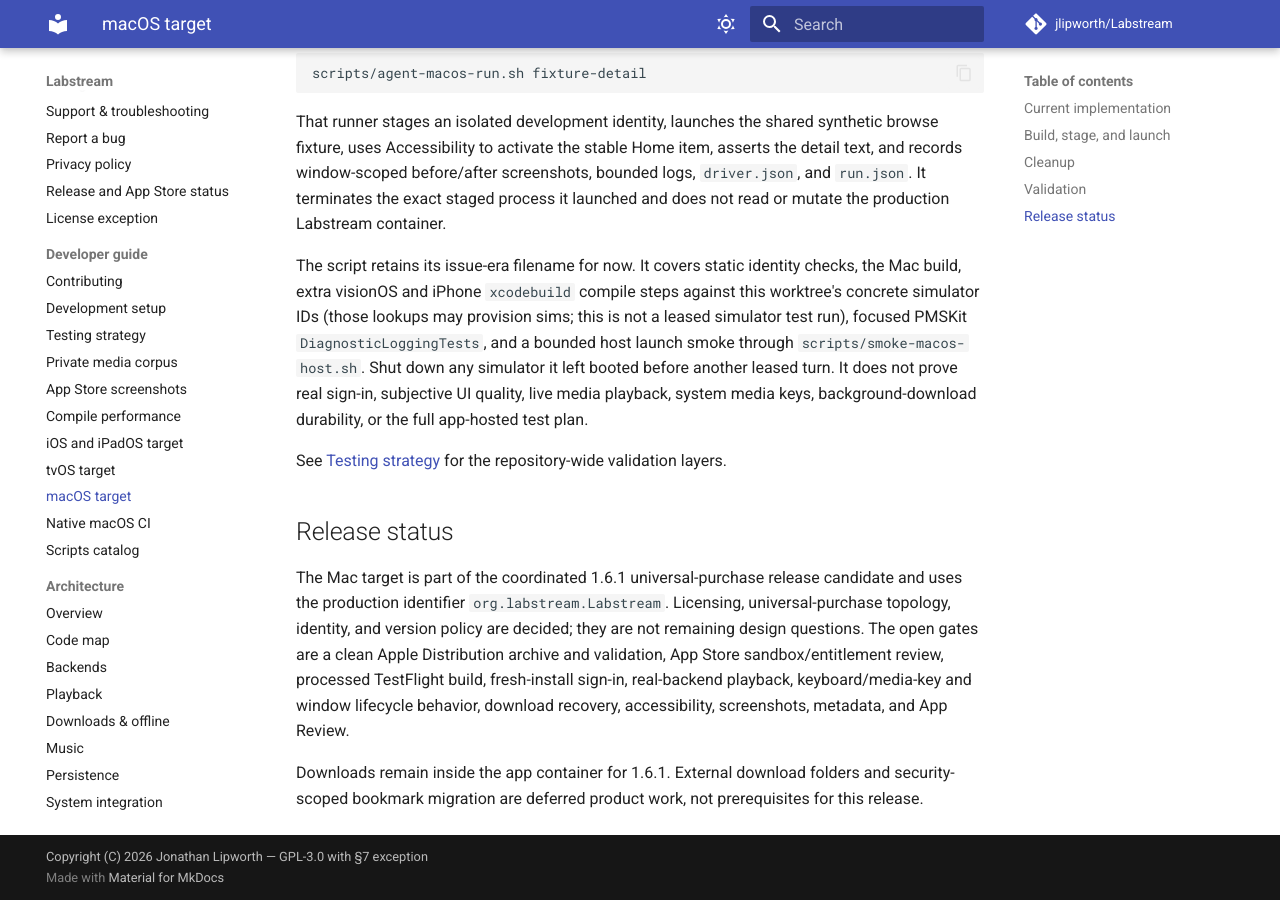
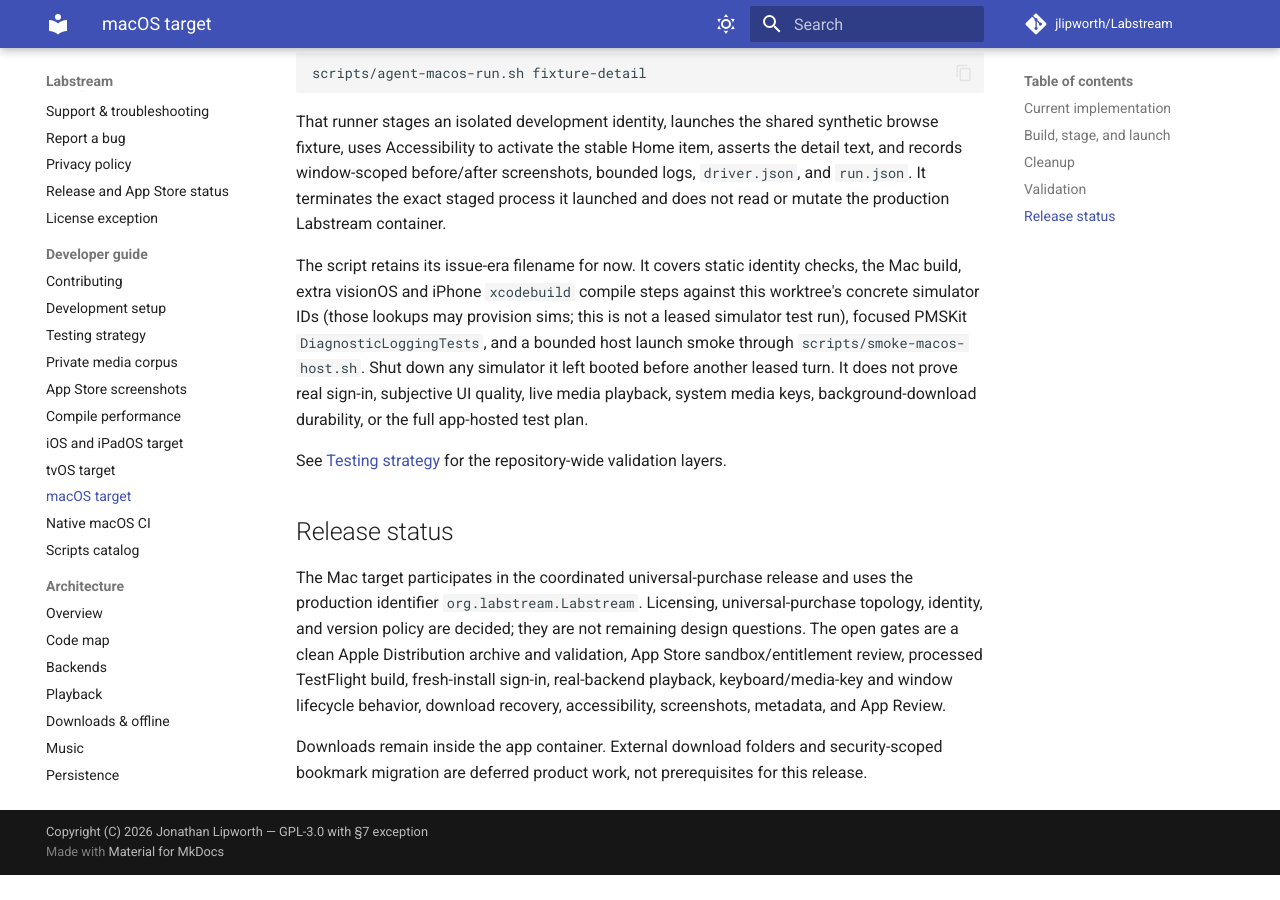
Before and after one commit to jlipworth/Labstream, an MkDocs documentation site: the page built from docs/MACOS.md, in a window 1280 px wide and 900 px high, scrolled down 2886 px. Built offline with MkDocs 1.6.1 and Material for MkDocs 9.7.7, drawn with Linux system fonts in a browser that asks for light colours; comment, search, counter and statistics services are not loaded; after the commit the page ends 3761 px from its top, so only the background shows below that.

Commit message:
Bump all apps and PMSKit to 1.7.0 (#315)
## Summary
- Set visionOS, universal iOS/iPadOS, tvOS and macOS to 1.7.0 (build 1)
in all three configurations.
- Match the PMSKit fallback version and sanity test.
- Update current source-version documentation without claiming a new App
Store/TestFlight upload.

## Validation
- 1,705 hermetic PMSKit tests passed.
- Fresh builds of all four targets verify bundle version 1.7.0 and build
1; all four builds and final hygiene/strict MkDocs/link/Mermaid checks
passed.
- Existing playback/HDR branches are not included. Physical installs
follow the merged release commit; installation is not hardware playback
acceptance.

---------

Co-authored-by: Jonathan Lipworth <yoyoyopop40@gmail.com>

```diff
--- a/docs/MACOS.md
+++ b/docs/MACOS.md
@@ -140,12 +140,12 @@
 
 ## Release status
 
-The Mac target is part of the coordinated 1.6.1 universal-purchase release candidate and uses the
+The Mac target participates in the coordinated universal-purchase release and uses the
 production identifier `org.labstream.Labstream`. Licensing, universal-purchase topology, identity,
 and version policy are decided; they are not remaining design questions. The open gates are a clean
 Apple Distribution archive and validation, App Store sandbox/entitlement review, processed
 TestFlight build, fresh-install sign-in, real-backend playback, keyboard/media-key and window
 lifecycle behavior, download recovery, accessibility, screenshots, metadata, and App Review.
 
-Downloads remain inside the app container for 1.6.1. External download folders and
+Downloads remain inside the app container. External download folders and
 security-scoped bookmark migration are deferred product work, not prerequisites for this release.
```
Also changed, not shown: docs/RELEASES.md (+7 -7 lines), 3 other files.
